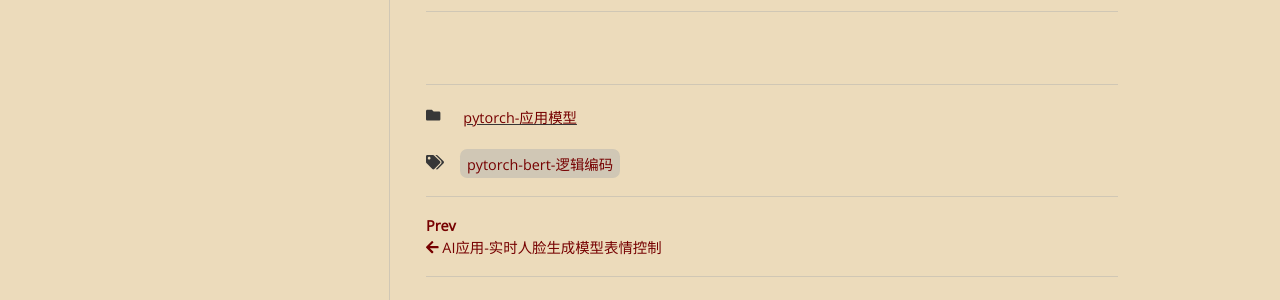
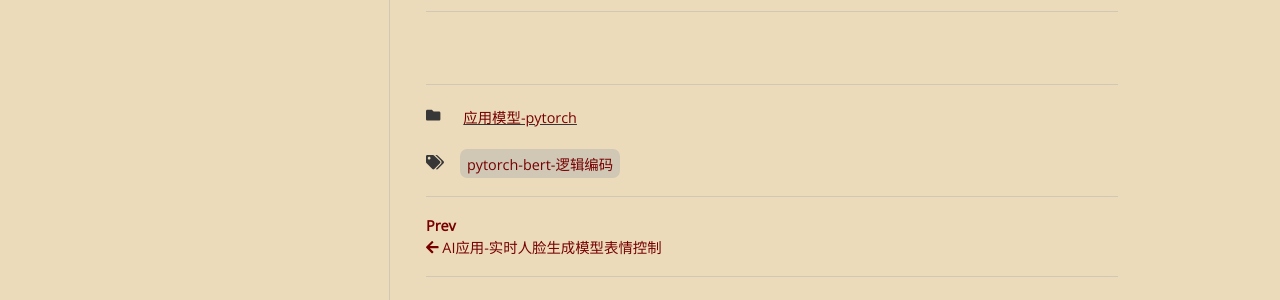
Before and after one commit to luhaofang/luhaofang.github.io, a Jekyll site: the page built from _posts/2022-12-19-mark.md, in a window 1280 px wide. Shown: the part 287-587 px from the top of the page. Built offline with Jekyll 4.4.1, drawn with Linux system fonts in a browser that asks for light colours; nearby versions of some CDN libraries; some web fonts are replaced.

```diff
--- a/_posts/2022-12-19-mark.md
+++ b/_posts/2022-12-19-mark.md
@@ -2,7 +2,7 @@
 layout: post
 toc: true
 title: "AI应用-一种图形数据的编码逻辑"
-categories: pytorch-应用模型
+categories: 应用模型-pytorch
 tags: [pytorch，bert，逻辑编码]
 author:
   - David
```
